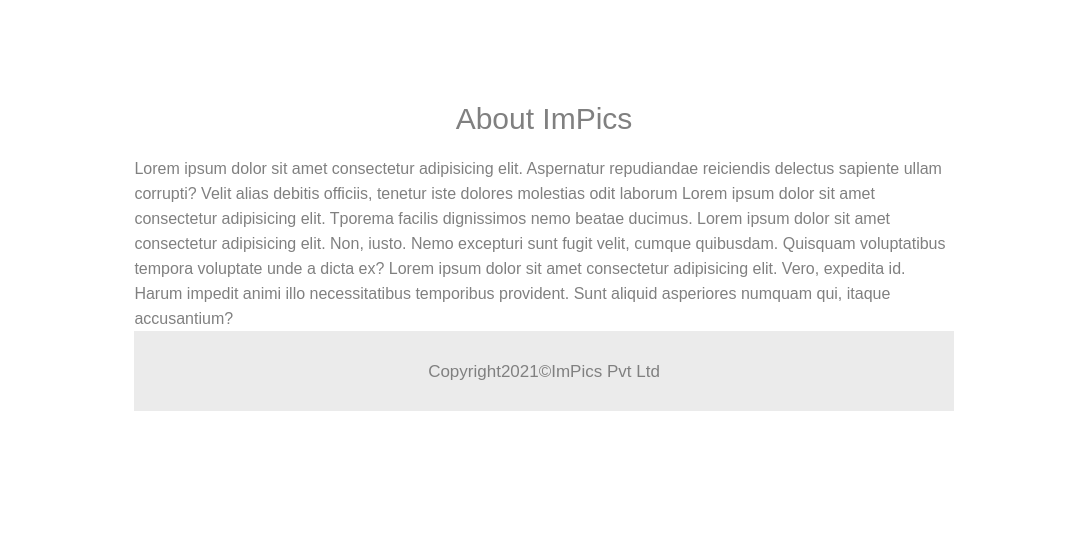
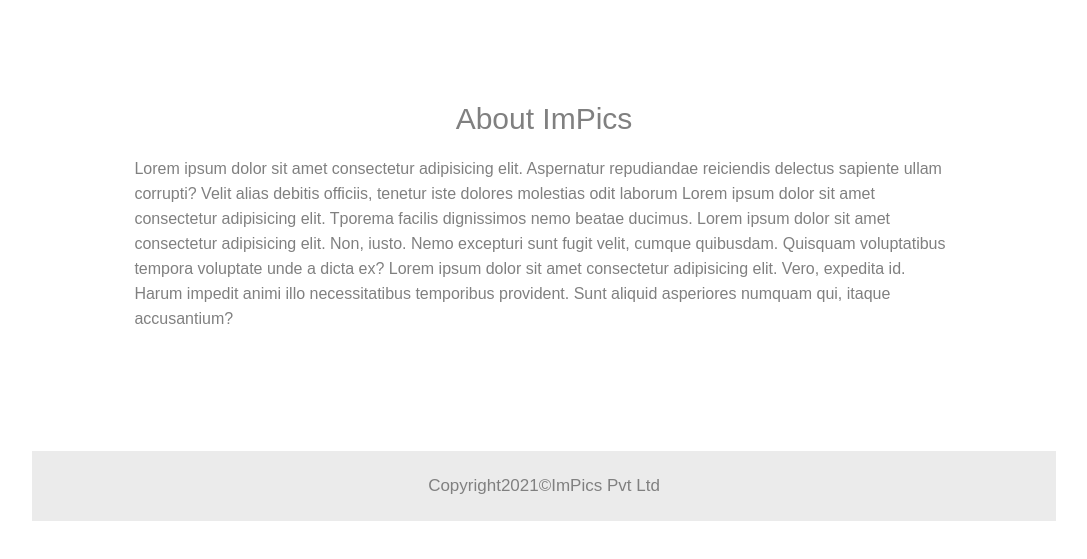
Before and after one commit to RihabBerry/web-site-html-css--4--PhotoGallery, a plain HTML site: page index.html in a window 1280 px wide. Shown: the part 2971-3530 px from the top of the page, without its empty margins (96-1183 px from the left). Drawn offline with Linux system fonts and the light colour scheme.

Commit message:
fix footer

```diff
--- a/index.html
+++ b/index.html
@@ -64,10 +64,11 @@
          Quisquam voluptatibus tempora voluptate unde a dicta ex?
         Lorem ipsum dolor sit amet consectetur adipisicing elit. Vero, expedita id. Harum impedit animi illo necessitatibus
         temporibus provident. Sunt aliquid asperiores numquam qui, itaque accusantium?</p>
-        <div class="copyright">
-            <p>Copyright2021&copyImPics Pvt Ltd </p>
-        </div>
+      </section>
+
     </div>
-    </section>
+    <div class="copyright">
+        <p>Copyright2021&copyImPics Pvt Ltd </p>
+    </div>
 </body>
 </html>
--- a/style.css
+++ b/style.css
@@ -180,12 +180,11 @@ nav {
   line-height: 25px;
 }
 .copyright p {
-  align-items: center;
-  display: flex;
-  align-items: center;
-  justify-content: center;
+  position: relative;
+  bottom: 0;
+  text-align: center;
   background-color: #ebebeb;
   color: gray;
   font-size: 17px;
-  height: 80px;
+  padding: 25px;
 }
```
